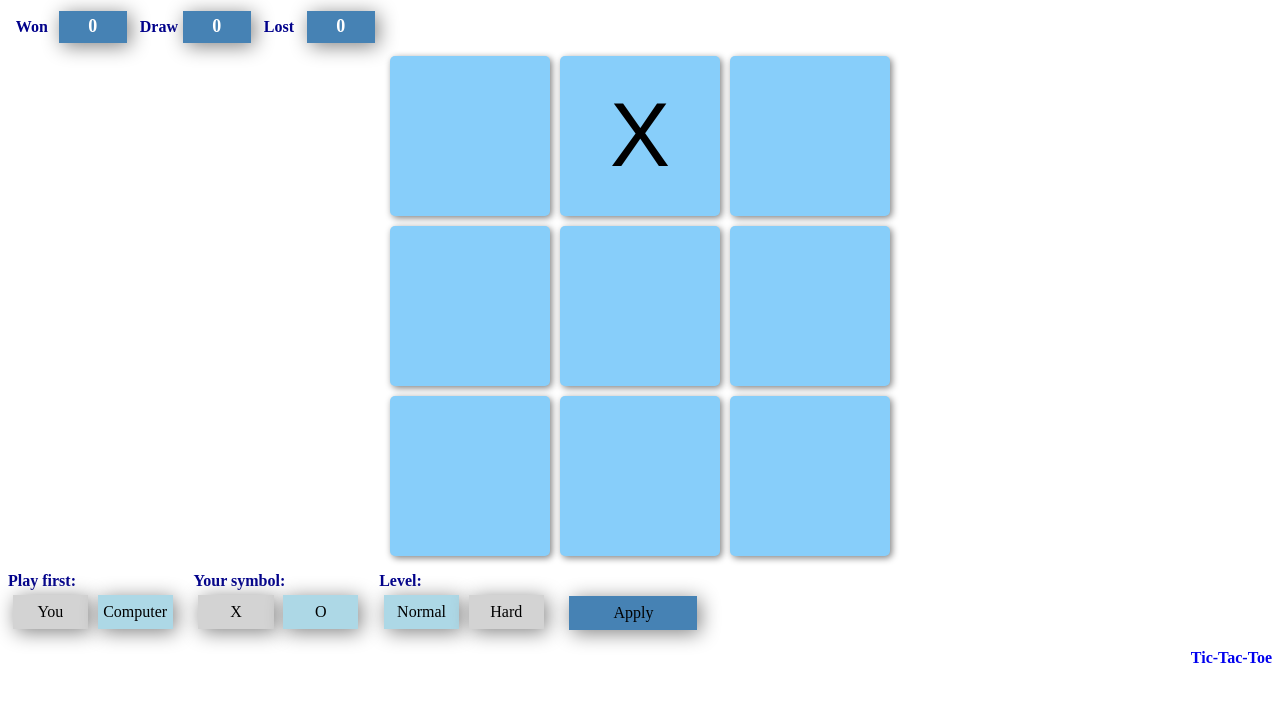
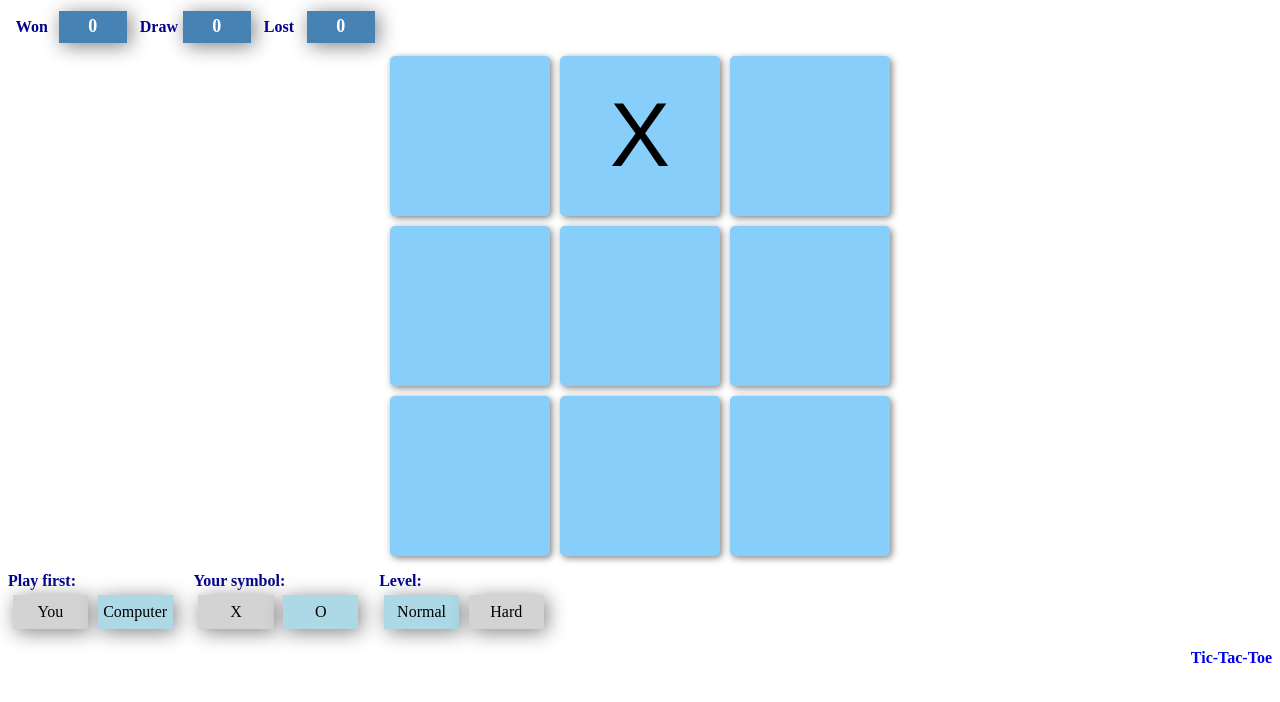
Before and after one commit to hoaftq/TicTacToe, a website built with webpack: page index.html in a window 1280 px wide. Built offline with nearby package versions, Linux system fonts and the light colour scheme.

Commit message:
Remove apply button

```diff
--- a/game.options.css
+++ b/game.options.css
@@ -28,19 +28,3 @@
 .ttt-settings-value:hover {
     color: white;
 }
-
-.ttt-settings-apply {
-    width: 4em;
-    padding: 0.5em 2em;
-    margin-top: 2.5em;
-    margin-left: 0.3em;
-    float: left;
-    background-color: steelblue;
-    text-align: center;
-    cursor: pointer;
-    box-shadow: 3px 3px 20px gray;
-}
-
-.ttt-settings-apply:hover {
-    color: white;
-}
--- a/game.options.js
+++ b/game.options.js
@@ -29,7 +29,7 @@ export default function TTTGameOptions(container, changeHandler) {
                 'starter',
                 firstPlayerOptions,
                 starter,
-                (value) => { starter = value; }));
+                (value) => { starter = value; triggerUpdates(); }));
 
         let symbolOptions = {};
         symbolOptions[X_SYMBOL] = 'X';
@@ -39,7 +39,7 @@ export default function TTTGameOptions(container, changeHandler) {
             'symbol',
             symbolOptions,
             userSymbol,
-            (value) => { userSymbol = value; }));
+            (value) => { userSymbol = value; triggerUpdates(); }));
 
         let levelOptions = {};
         levelOptions[NORMAL_LEVEL] = 'Normal';
@@ -49,11 +49,9 @@ export default function TTTGameOptions(container, changeHandler) {
             'level',
             levelOptions,
             level,
-            (value) => { level = value; }));
+            (value) => { level = value; triggerUpdates(); }));
 
-        container.appendChild(createButton('Apply'));
-
-        changeHandler(starter, userSymbol, level);
+        triggerUpdates();
     }
 
     function createOption(label, name, options, selectedValue, optionChangedHandler) {
@@ -90,13 +88,7 @@ export default function TTTGameOptions(container, changeHandler) {
         return option;
     }
 
-    function createButton(text) {
-        var button = document.createElement('div');
-        button.classList.add('ttt-settings-apply');
-        button.innerHTML = text;
-        button.addEventListener('click', function () {
-            changeHandler(starter, userSymbol, level);
-        });
-        return button;
+    function triggerUpdates() {
+        changeHandler(starter, userSymbol, level);
     }
 }
```
